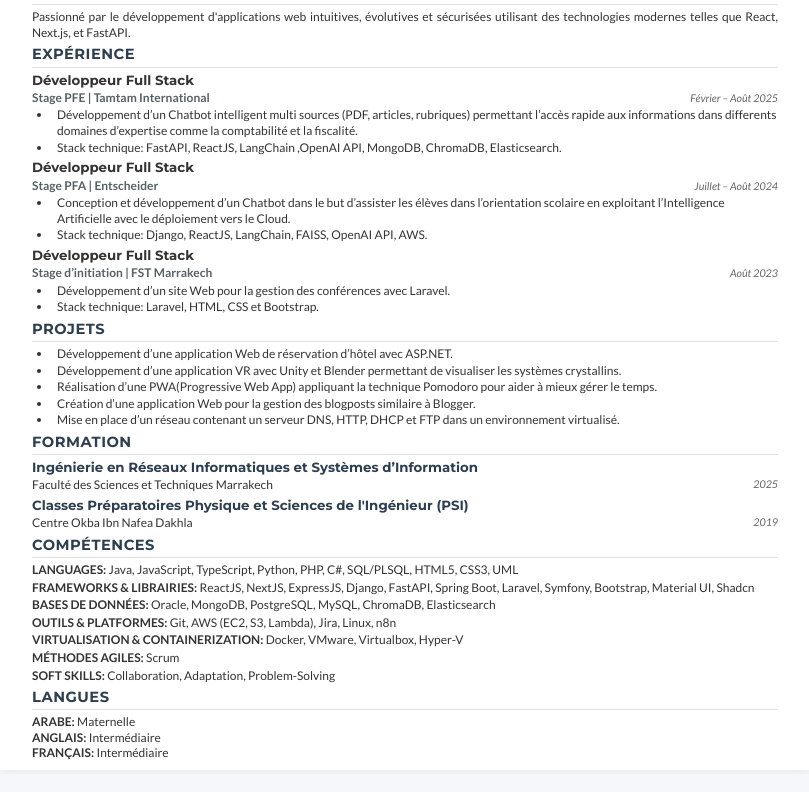
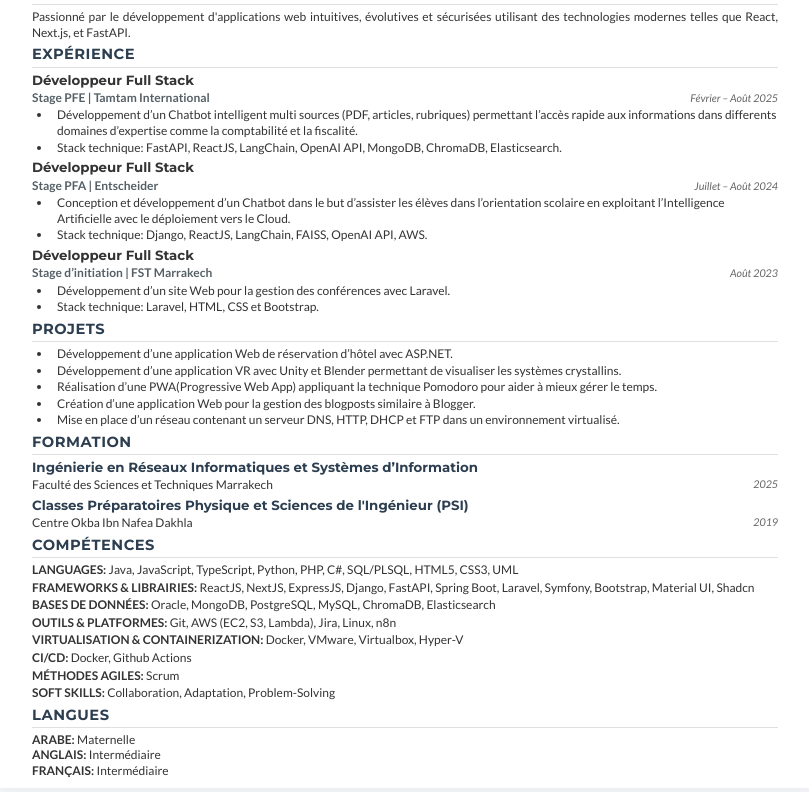
Before and after one commit to chablaouiamine/my-cv, a website: page index.html in a window 1280 px wide. Shown: the part 159-951 px from the top of the page, without its empty margins (235-1044 px from the left). Drawn offline with Linux system fonts and the light colour scheme.

Commit message:
added CI/CD skill

```diff
--- a/index.html
+++ b/index.html
@@ -62,7 +62,7 @@
                         fiscalité.
                     </li>
                     <li>
-                        Stack technique: FastAPI, ReactJS, LangChain ,OpenAI API, MongoDB, ChromaDB, Elasticsearch.
+                        Stack technique: FastAPI, ReactJS, LangChain, OpenAI API, MongoDB, ChromaDB, Elasticsearch.
                     </li>
                 </ul>
             </div>
@@ -177,6 +177,7 @@
                 <p><strong>BASES DE DONNÉES:</strong> Oracle, MongoDB, PostgreSQL, MySQL, ChromaDB, Elasticsearch</p>
                 <p><strong>OUTILS & PLATFORMES:</strong> Git, AWS (EC2, S3, Lambda), Jira, Linux, n8n</p>
                 <p><strong>VIRTUALISATION & CONTAINERIZATION:</strong> Docker, VMware, Virtualbox, Hyper-V</p>
+                <p><strong>CI/CD:</strong> Docker, Github Actions</p>
                 <p><strong>MÉTHODES AGILES:</strong> Scrum</p>
                 <p><strong>SOFT SKILLS:</strong> Collaboration, Adaptation, Problem-Solving</p>
             </div>
```
Also changed, not shown: index2.html (+1 -0 lines).
